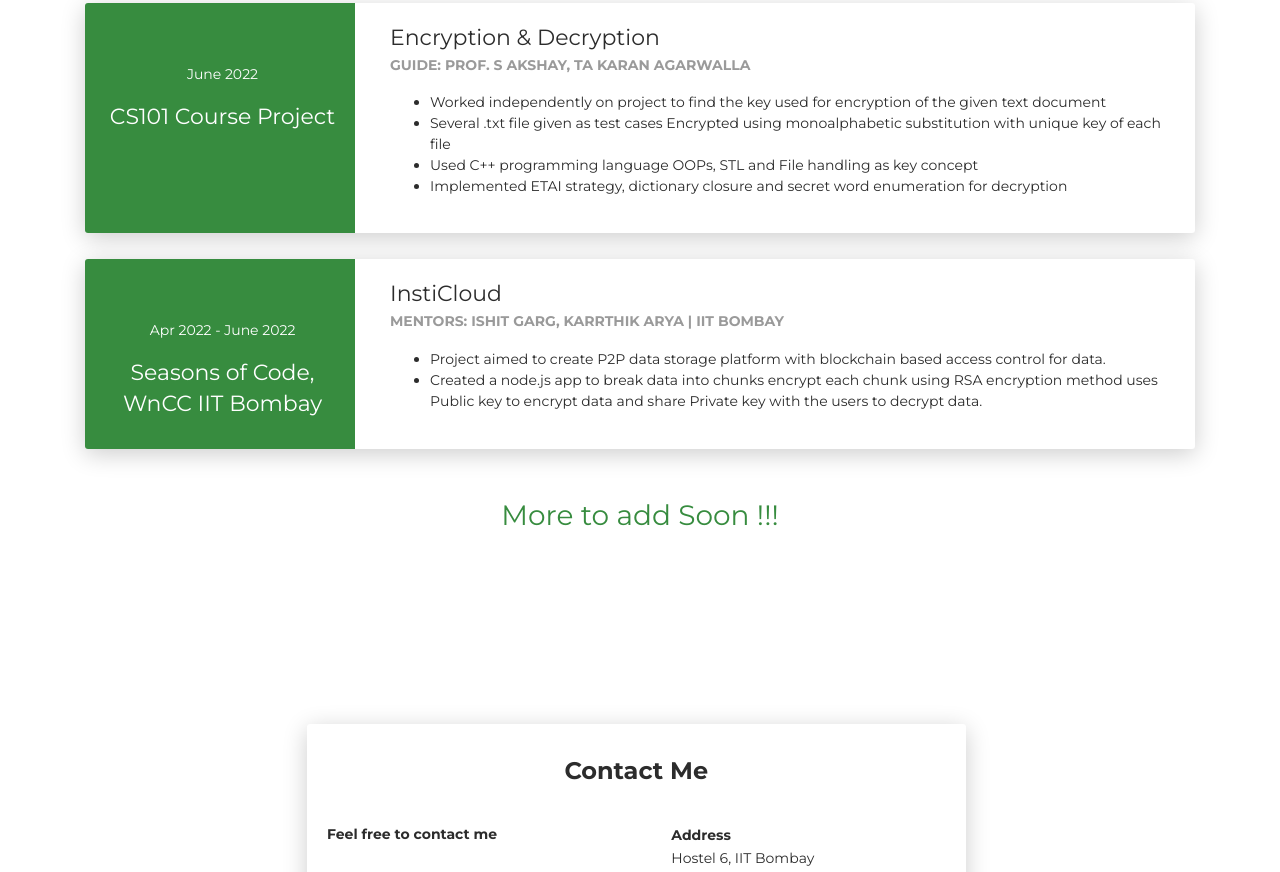
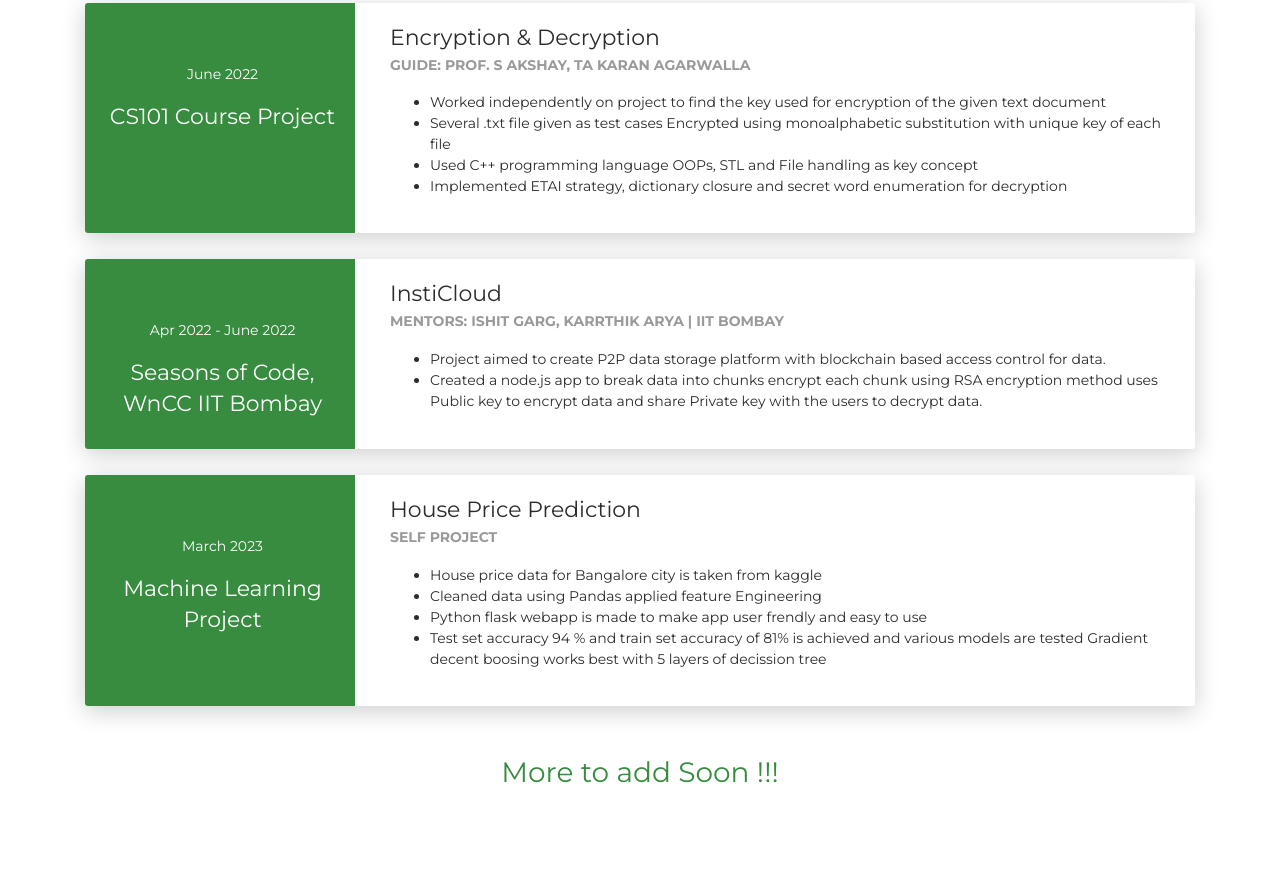
Before and after one commit to at-tyagi/-at-tyagi.github.io, a plain HTML site: page index.html in a window 1280 px wide. Shown: the part 1928-2800 px from the top of the page. Drawn offline with Linux system fonts and the light colour scheme.

Commit message:
Update index.html

```diff
--- a/index.html
+++ b/index.html
@@ -347,7 +347,30 @@
       </div>
     </div>
 
-
+<div class="card">
+      <div class="row">
+        <div class="col-md-3 bg-primary" data-aos="fade-right" data-aos-offset="50" data-aos-duration="500">
+          <div class="card-body cc-education-header">
+            <p>March 2023</p>
+            <div class="h5">Machine Learning Project</div>
+          </div>
+        </div>
+        <div class="col-md-9" data-aos="fade-left" data-aos-offset="50" data-aos-duration="500">
+          <div class="card-body">
+            <div class="h5">House Price Prediction</div>
+            <p class="category">Self Project</p>
+            <p>
+              <ul>
+                <li>House price data for Bangalore city is taken from kaggle
+                <li>Cleaned data using Pandas applied feature Engineering
+                  <li>Python flask webapp is made to make app user frendly and easy to use
+                    <li>Test set accuracy 94 % and train set accuracy of 81% is achieved and various models are tested Gradient decent boosing works best with 5 layers of decission tree
+                    </ul>
+            </p>
+          </div>
+        </div>
+      </div>
+    </div>
 
     <center><br>
       <h3><a href="#">More to add Soon !!!</a></h3>
@@ -443,3 +466,58 @@
   </body>
 
 </html>
+
+
+
+
+
+
+
+
+
+
+
+
+
+
+
+
+
+
+
+
+
+
+
+
+
+
+
+
+
+
+
+
+
+
+
+
+<!--error
+exception
+illegal
+invalid
+fail
+stack
+access
+directory
+file
+not found
+unknown
+uid=
+c:\
+varchar
+ODBC
+SQL
+quotation mark
+syntax
+ORA- >
```
